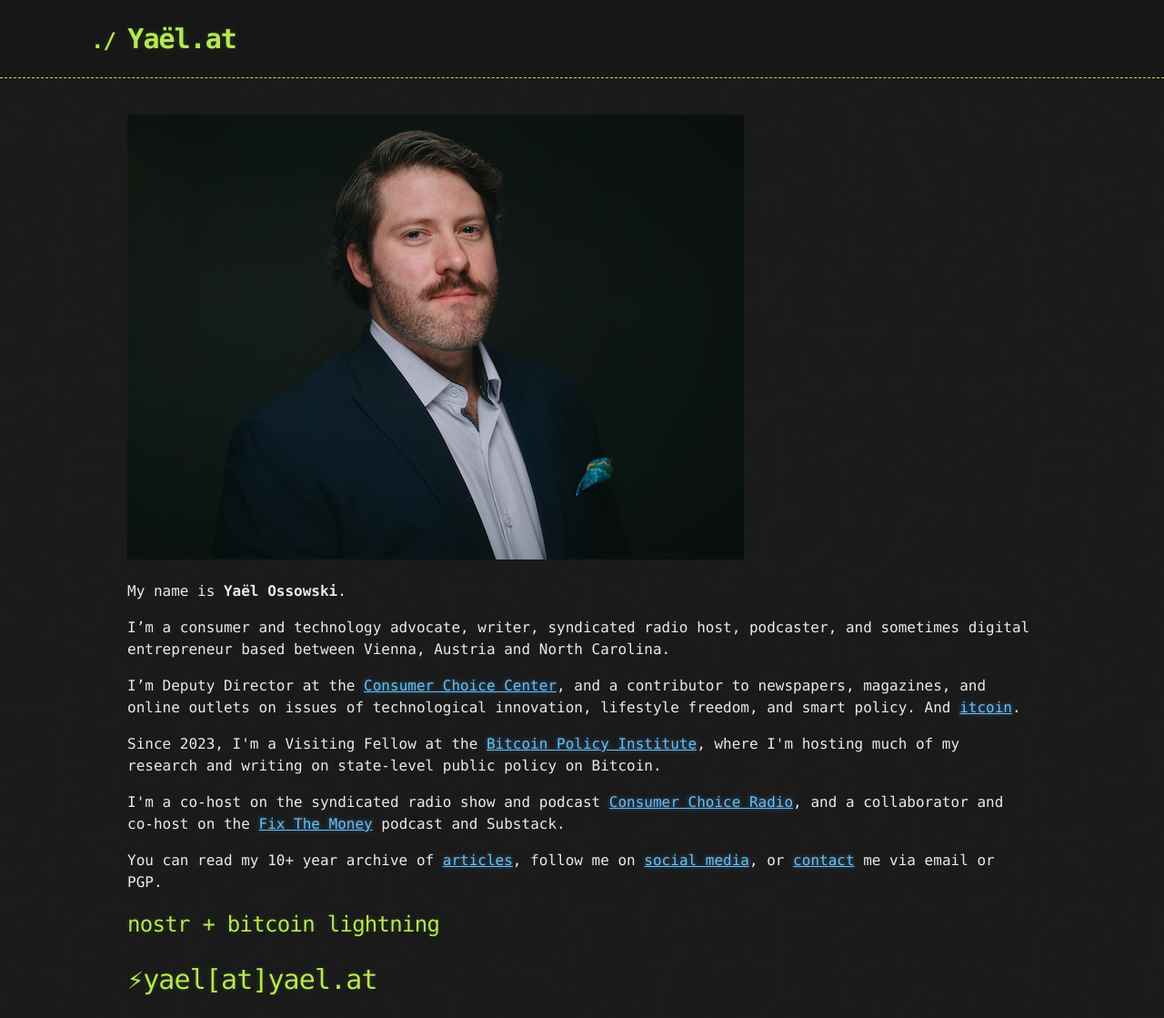
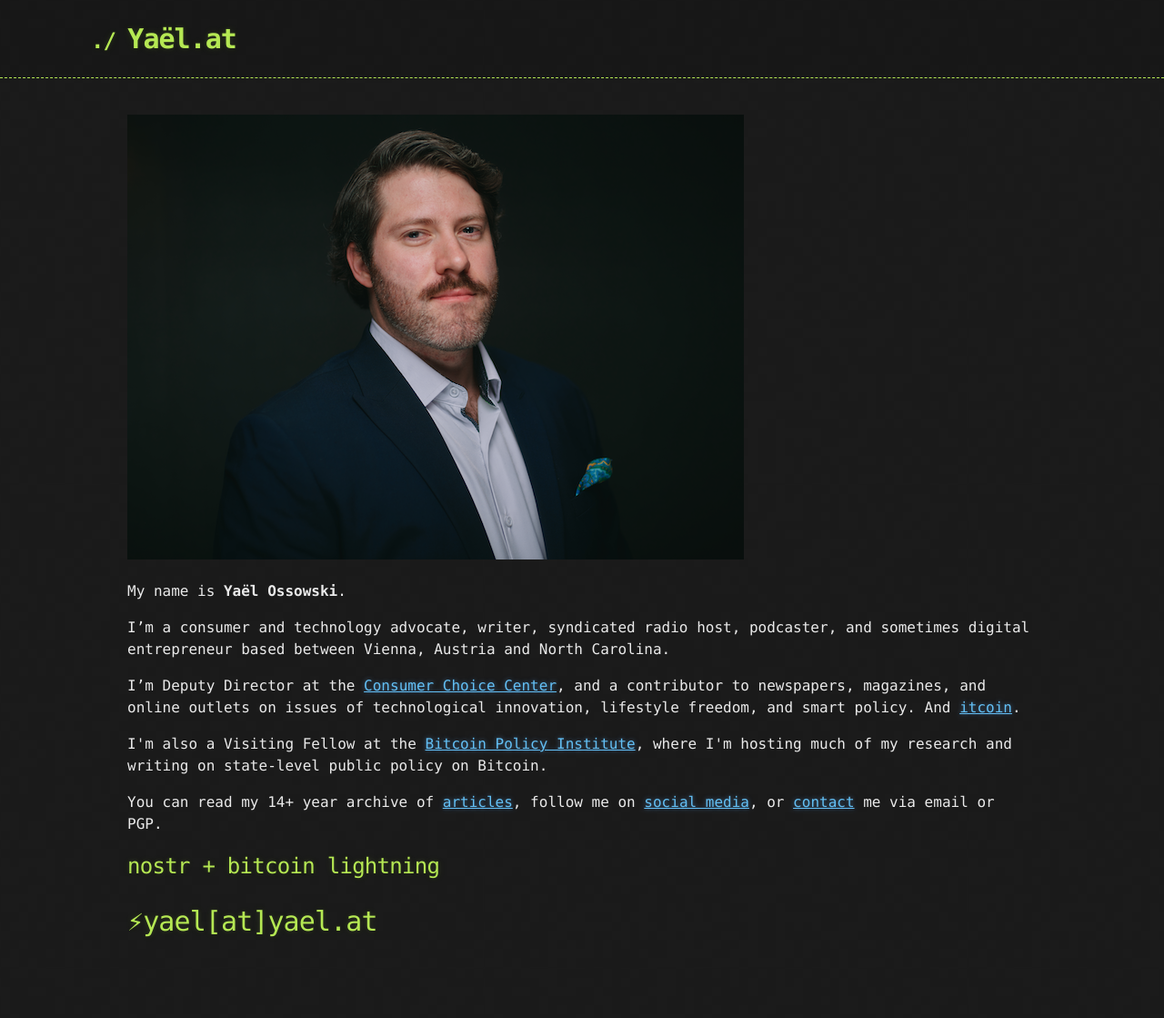
Before and after one commit to yaeloss/yaelat.github.io, a Jekyll site: the page built from index.md, in a window 1280 px wide. Shown: the whole page at 91% size. Built offline with Jekyll 4.4.1, drawn with Linux system fonts in a browser that asks for light colours; after the commit the page ends 1055 px from its top, so only the background shows below that.

Commit message:
remove bio

```diff
--- a/index.md
+++ b/index.md
@@ -9,11 +9,9 @@ layout: default
 
   <p>I’m Deputy Director at the <a href="https://consumerchoicecenter.org">Consumer Choice Center</a>, and a contributor to newspapers, magazines, and online outlets on issues of technological innovation, lifestyle freedom, and smart policy. And <a href="https://yael.ca/?s=bitcoin"><i class="fa fa-btc"></i>itcoin</a>.</p>
 
-  <p>Since 2023, I'm a Visiting Fellow at the <a href="https://www.btcpolicy.org/authors/yael-ossowski">Bitcoin Policy Institute</a>, where I'm hosting much of my research and writing on state-level public policy on Bitcoin.</p>
+  <p>I'm also a Visiting Fellow at the <a href="https://www.btcpolicy.org/authors/yael-ossowski">Bitcoin Policy Institute</a>, where I'm hosting much of my research and writing on state-level public policy on Bitcoin.</p>
 
-  <p>I'm a co-host on the syndicated radio show and podcast <a href="https://consumerchoicecenter.org/radio/">Consumer Choice Radio</a>, and a collaborator and co-host on the <a href="https://fixthemoney.net">Fix The Money</a> podcast and Substack.</p>
-
-  <p>You can read my 10+ year archive of <a href="http:/yael.ca/">articles</a>, follow me on <a href="/links/">social media</a>, or <a href="/contact/">contact</a> me via email or PGP.</p>
+  <p>You can read my 14+ year archive of <a href="http:/yael.ca/">articles</a>, follow me on <a href="/links/">social media</a>, or <a href="/contact/">contact</a> me via email or PGP.</p>
 
 
 ## nostr + bitcoin lightning
```
